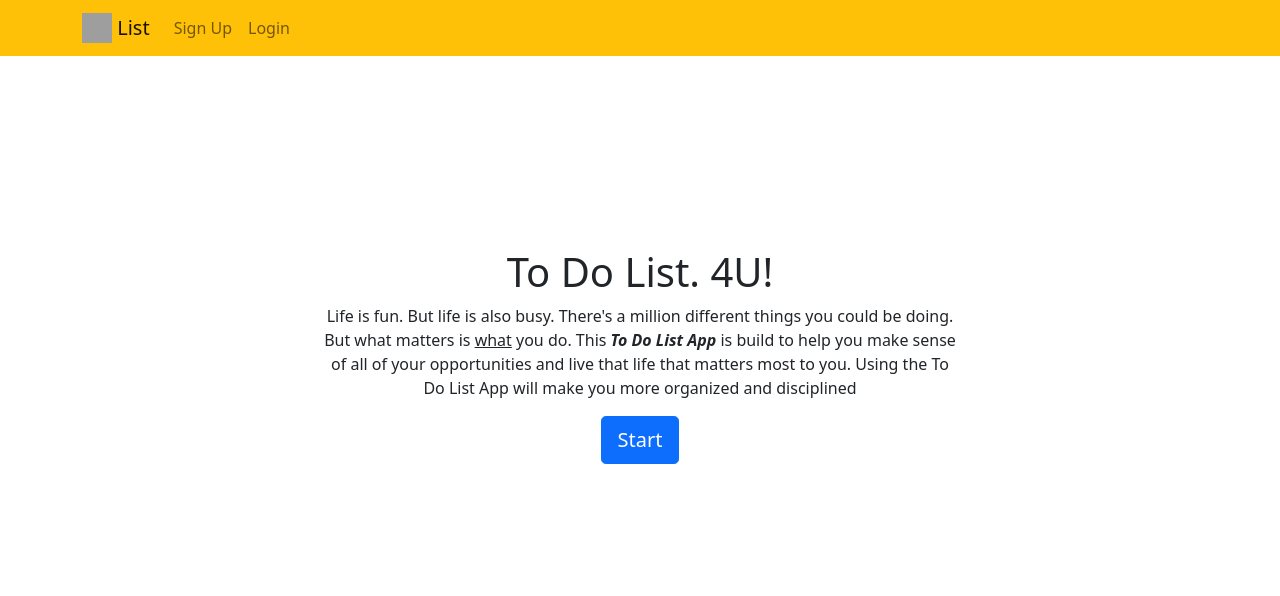
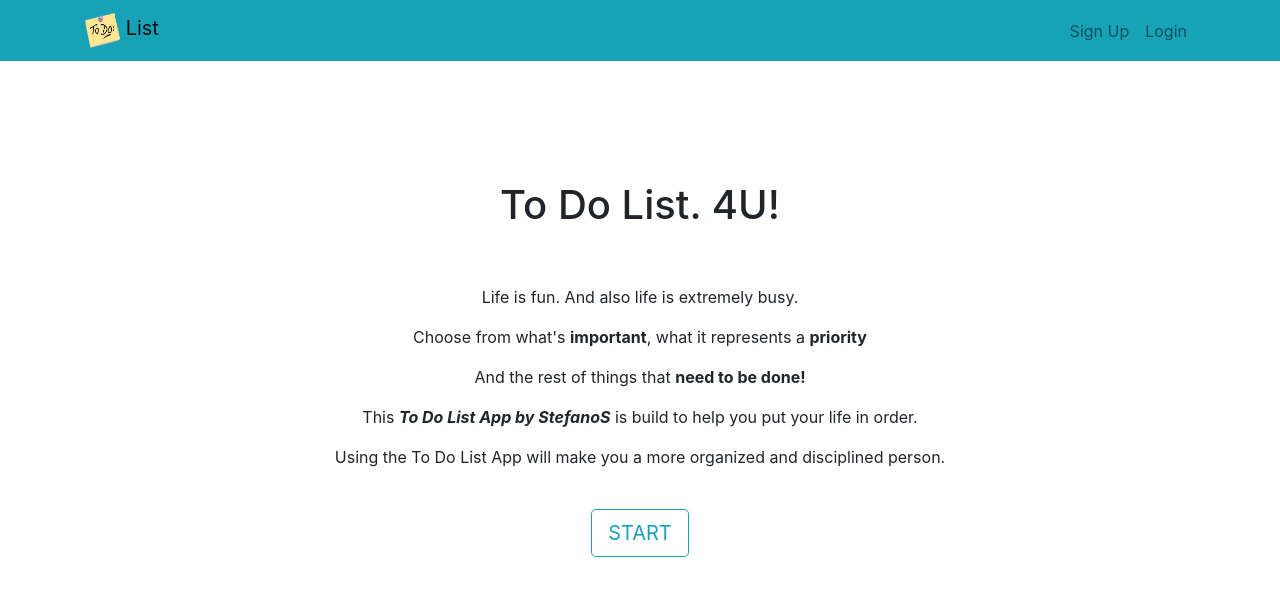
Before and after one commit to iiostefanos/StefToDoApp, a Django app: page / in a window 1280 px wide. Shown: the top 596 px of the page. Run offline with Django 3.2, Linux system fonts and the light colour scheme; some libraries are stand-ins or nearby versions; grey boxes are pictures that could not be loaded.

Commit message:
almost done with styling

```diff
--- a/ToDoApp-Project/todo/templates/todo/base.html
+++ b/ToDoApp-Project/todo/templates/todo/base.html
@@ -7,18 +7,18 @@
     <meta name="viewport" content="width=device-width, initial-scale=1, shrink-to-fit=no">
 
     <!-- Bootstrap CSS -->
-    <link href="https://cdn.jsdelivr.net/npm/bootstrap@5.0.0-beta2/dist/css/bootstrap.min.css" rel="stylesheet" integrity="sha384-BmbxuPwQa2lc/FVzBcNJ7UAyJxM6wuqIj61tLrc4wSX0szH/Ev+nYRRuWlolflfl" crossorigin="anonymous">
+    <link rel="stylesheet" href="https://stackpath.bootstrapcdn.com/bootstrap/4.4.1/css/bootstrap.min.css" integrity="sha384-Vkoo8x4CGsO3+Hhxv8T/Q5PaXtkKtu6ug5TOeNV6gBiFeWPGFN9MuhOf23Q9Ifjh" crossorigin="anonymous">
 
-    <link rel="icon" type="image/png"  href="{% static 'todo/logo.png' %}">
+    <link rel="icon" type="image/png"  href="{% static 'todo/todo.png' %}">
     <title>Stef's To Do List App</title>
 </head>
 <body>
 
 
-<nav class="navbar navbar-expand-md navbar-light bg-warning">
+<nav class="navbar navbar-expand-md navbar-light bg-info">
 <div class="container">
     <a class="navbar-brand" href="{% url 'home' %}">
-         <img src="{% static 'todo/logo.png' %}" width="30" height="30" class="d-inline-block align-top">
+         <img src="{% static 'todo/todo.png' %}" width="35" height="35" class="d-inline-block align-top">
         <span>List</span>
     </a>
     <button class="navbar-toggler" type="button" data-toggle="collapse" data-target="#navbarNav" aria-controls="navbarNav" aria-expanded="false" aria-label="Toggle navigation">
@@ -29,7 +29,7 @@
         <ul class="navbar-nav mr-auto">
 
                 <li class="nav-item {{ current }}">
-                    <a class="nav-link" href="{% url 'currenttodos' %}">Current</a>
+                    <a class="nav-link" href="{% url 'currenttodos' %}">Active</a>
                 </li>
                 <li class="nav-item {{ completed }}">
                     <a class="nav-link" href="{% url 'completedtodos' %}">Completed</a>
@@ -68,9 +68,8 @@
 
 <!-- Optional JavaScript -->
 <!-- jQuery first, then Popper.js, then Bootstrap JS -->
-<script src="https://cdn.jsdelivr.net/npm/bootstrap@5.0.0-beta2/dist/js/bootstrap.bundle.min.js" integrity="sha384-b5kHyXgcpbZJO/tY9Ul7kGkf1S0CWuKcCD38l8YkeH8z8QjE0GmW1gYU5S9FOnJ0" crossorigin="anonymous"></script>
-<script src="https://cdn.jsdelivr.net/npm/@popperjs/core@2.6.0/dist/umd/popper.min.js" integrity="sha384-KsvD1yqQ1/1+IA7gi3P0tyJcT3vR+NdBTt13hSJ2lnve8agRGXTTyNaBYmCR/Nwi" crossorigin="anonymous"></script>
-<script src="https://cdn.jsdelivr.net/npm/bootstrap@5.0.0-beta2/dist/js/bootstrap.min.js" integrity="sha384-nsg8ua9HAw1y0W1btsyWgBklPnCUAFLuTMS2G72MMONqmOymq585AcH49TLBQObG" crossorigin="anonymous"></script>
-
+<script src="https://code.jquery.com/jquery-3.4.1.slim.min.js" integrity="sha384-J6qa4849blE2+poT4WnyKhv5vZF5SrPo0iEjwBvKU7imGFAV0wwj1yYfoRSJoZ+n" crossorigin="anonymous"></script>
+<script src="https://cdn.jsdelivr.net/npm/popper.js@1.16.0/dist/umd/popper.min.js" integrity="sha384-Q6E9RHvbIyZFJoft+2mJbHaEWldlvI9IOYy5n3zV9zzTtmI3UksdQRVvoxMfooAo" crossorigin="anonymous"></script>
+<script src="https://stackpath.bootstrapcdn.com/bootstrap/4.4.1/js/bootstrap.min.js" integrity="sha384-wfSDF2E50Y2D1uUdj0O3uMBJnjuUD4Ih7YwaYd1iqfktj0Uod8GCExl3Og8ifwB6" crossorigin="anonymous"></script>
 </body>
 </html>
--- a/ToDoApp-Project/todo/templates/todo/createtodo.html
+++ b/ToDoApp-Project/todo/templates/todo/createtodo.html
@@ -3,7 +3,7 @@
 {% block content %}
     <div class="row justify-content-center mt-5">
         <div class="col-md-5">
-            <h2>New Todo</h2>
+            <h2>New To Do</h2>
         </div>
     </div>
     <div class="row justify-content-center mt-5">
@@ -25,9 +25,9 @@
                 </div>
                 <div class="form-group form-check">
                     <input type="checkbox" name="important" class="form-check-input" id="important">
-                    <label class="form-check-label" for="important">Important</label>
+                    <label class="form-check-label" for="important"><strong>Important</strong></label>
                 </div>
-                <button type="submit" class="btn btn-primary">Save</button>
+                <button type="submit" class="btn btn-outline-success">Save</button>
             </form>
         </div>
     </div>
--- a/ToDoApp-Project/todo/templates/todo/currenttodos.html
+++ b/ToDoApp-Project/todo/templates/todo/currenttodos.html
@@ -4,7 +4,7 @@
     <div class="row justify-content-center mt-5">
         <div class="col-md-10">
             {% if todos %}
-                 <h1>{{ todos.count }} Current Todo{{ todos.count|pluralize }}</h1>
+                 <h1>{{ todos.count }} Active Todo{{ todos.count|pluralize }}</h1>
             {% else %}
                            <h1>Active Todos</h1>
             {% endif %}
@@ -15,7 +15,7 @@
         {% if todos %}
             <div class="list-group">
                 {% for todo in todos %}
-                    <a href="{% url 'viewtodo' todo.id %}" class="list-group-item list-group-item-action{% if todo.important %} list-group-item-danger{% endif %}"><b>{{ todo.title }}</b>{% if todo.memo %} - {{ todo.memo|truncatechars:30 }}{% endif %}</a>
+                    <a href="{% url 'viewtodo' todo.id %}" class="list-group-item list-group-item-action{% if todo.important %} list-group-item-warning{% endif %}"><b>{{ todo.title }}</b>{% if todo.memo %} - {{ todo.memo|truncatechars:30 }}{% endif %}</a>
                 {% endfor %}
             </div>
         {% else %}
--- a/ToDoApp-Project/todo/templates/todo/home.html
+++ b/ToDoApp-Project/todo/templates/todo/home.html
@@ -4,15 +4,21 @@
 <br>
     <br>
     <br>
-    <br>
-    <br>
-    <br>
+
 <div class="row justify-content-center mt-5">
         <div class="col-md-7 text-center">
 
                  <h1>To Do List. 4U!</h1>
-            <p>Life is fun. But life is also busy. There's a million different things you could be doing. But what matters is <u>what</u> you do. This <b><i>To Do List App</i></b> is build to help you make sense of all of your opportunities and live that life that matters most to you. Using the To Do List App will make you more organized and disciplined</p>
-        <a role="button" class="btn btn-primary btn-lg" href="{% url 'signupuser' %}">Start</a>
+                 <br>
+                 <br>
+
+            <p>Life is fun. And also life is extremely busy.</p>
+            <p>Choose from what's <strong>important</strong>, what it represents a <strong>priority</strong></p>
+            <p>And the rest of things that <b><i></i>need to be done!</i></b></p>
+         <p>This <b><i> To Do List App by StefanoS</i></b> is build to help you put your life in order.</p>
+         <p>Using the To Do List App will make you a more organized and disciplined person.</p>
+           <br>
+        <a role="button" class="btn btn-outline-info btn-lg" href="{% url 'signupuser' %}">START</a>
         </div>
     </div>
 
--- a/ToDoApp-Project/todo/templates/todo/loginuser.html
+++ b/ToDoApp-Project/todo/templates/todo/loginuser.html
@@ -23,11 +23,11 @@
                     <label for="password">Password</label>
                     <input type="password" name="password" class="form-control" id="password">
                 </div>
-                <button type="submit" class="btn btn-primary">Login</button>
+                <button type="submit" class="btn btn-success">Login</button>
             </form>
             <hr>
             <div class="text-center">
-                Need an account? <a href="{% url 'signupuser' %}">Sign Up here</a>
+                Need an account? <a href="{% url 'signupuser' %}">Sign Up Here</a>
             </div>
         </div>
     </div>
--- a/ToDoApp-Project/todo/templates/todo/signupuser.html
+++ b/ToDoApp-Project/todo/templates/todo/signupuser.html
@@ -32,7 +32,7 @@
             </form>
             <hr>
             <div class="text-center">
-                Do you already have an account? <a href="{% url 'loginuser' %}">Login here</a>
+                Do you already have an account? <a href="{% url 'loginuser' %}">Login Here</a>
             </div>
         </div>
     </div>
```
Also changed, not shown: ToDoApp-Project/todo/templates/todo/viewtodo.html (+4 -4 lines), ToDoApp-Project/db.sqlite3, ToDoApp-Project/todo/static/todo/logo.png (added), ToDoApp-Project/todo/static/todo/todo.png (renamed from ToDoApp-Project/todo/templates/todo/static/todo.png).
